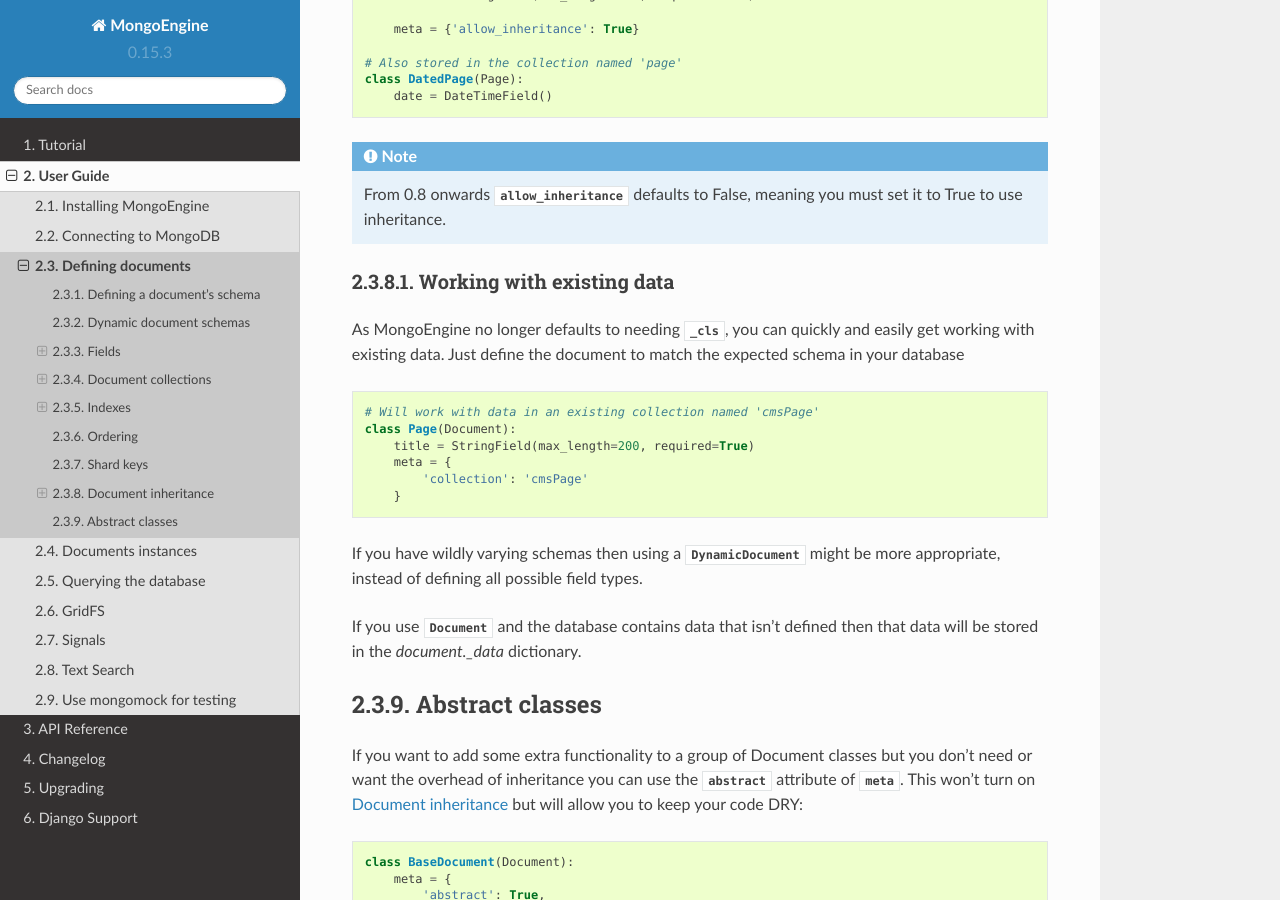
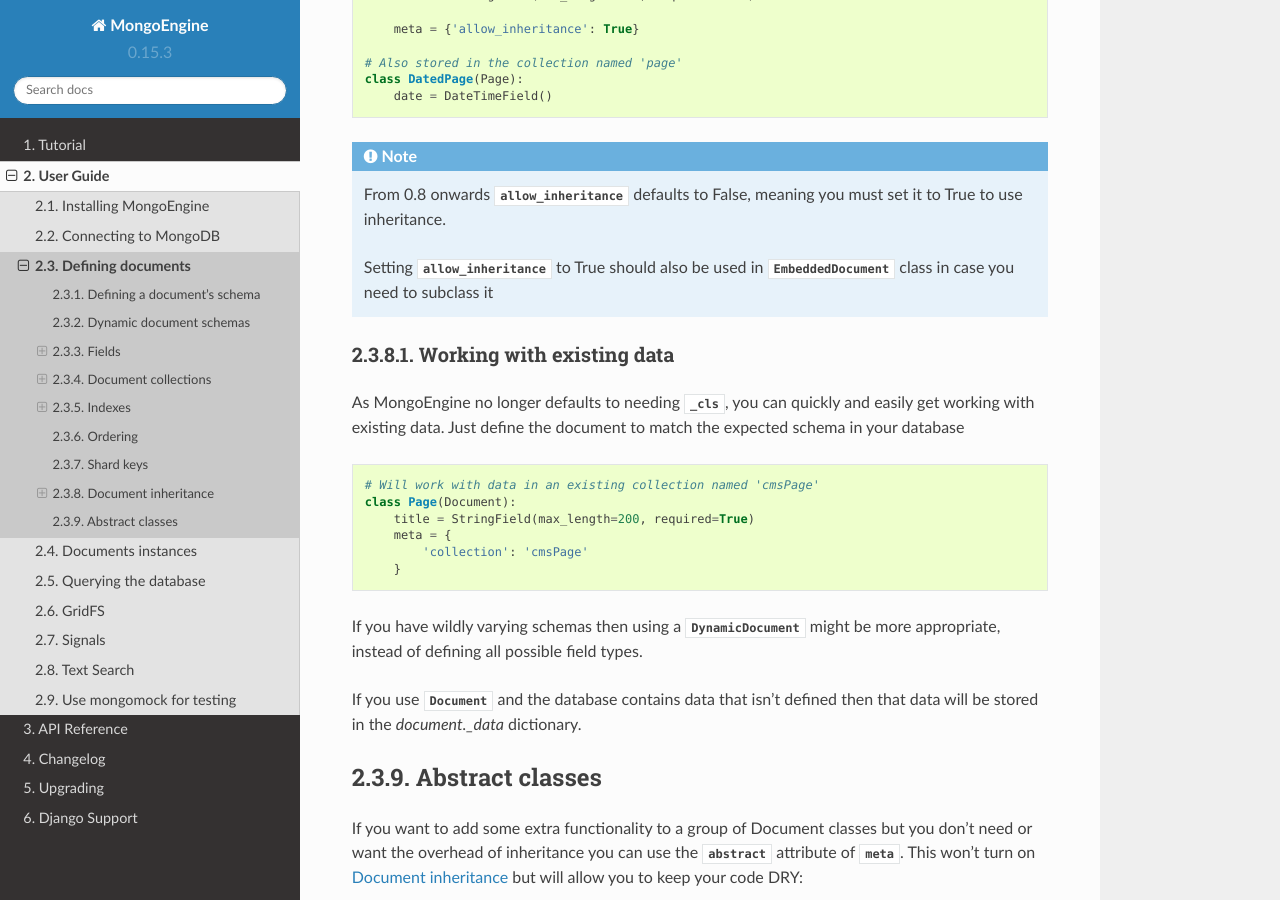
Before and after one commit to MongoEngine/mongoengine, a Sphinx documentation site: the page built from docs/guide/defining-documents.rst, in a window 1280 px wide and 900 px high, scrolled down 15019 px. Built offline with Sphinx 7.4.7 and the Read the Docs theme 2.0.0, drawn with Linux system fonts in a browser that asks for light colours.

Commit message:
Updating inheritance doc
Fixes #429

```diff
--- a/docs/guide/defining-documents.rst
+++ b/docs/guide/defining-documents.rst
@@ -737,6 +737,9 @@ document.::
 .. note:: From 0.8 onwards :attr:`allow_inheritance` defaults
           to False, meaning you must set it to True to use inheritance.
 
+          Setting :attr:`allow_inheritance` to True should also be used in
+          :class:`~mongoengine.EmbeddedDocument` class in case you need to subclass it
+
 Working with existing data
 --------------------------
 As MongoEngine no longer defaults to needing :attr:`_cls`, you can quickly and
```
